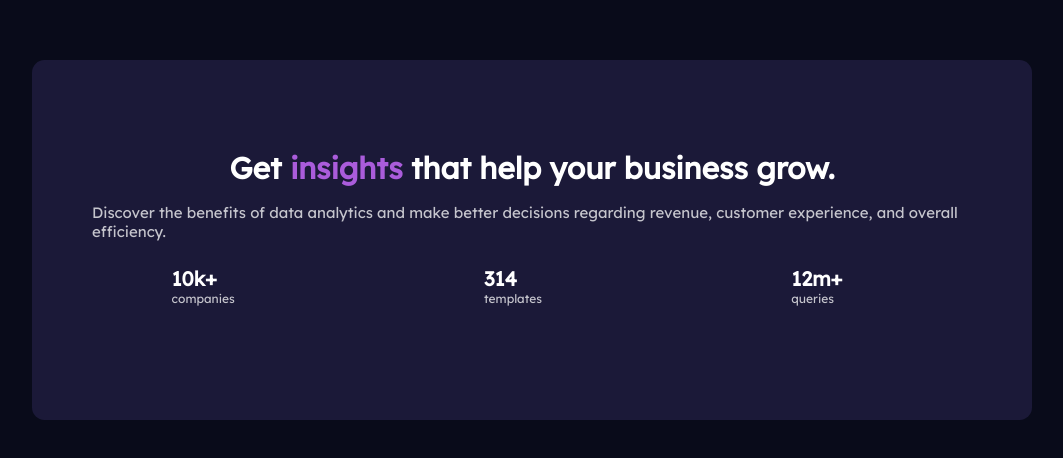
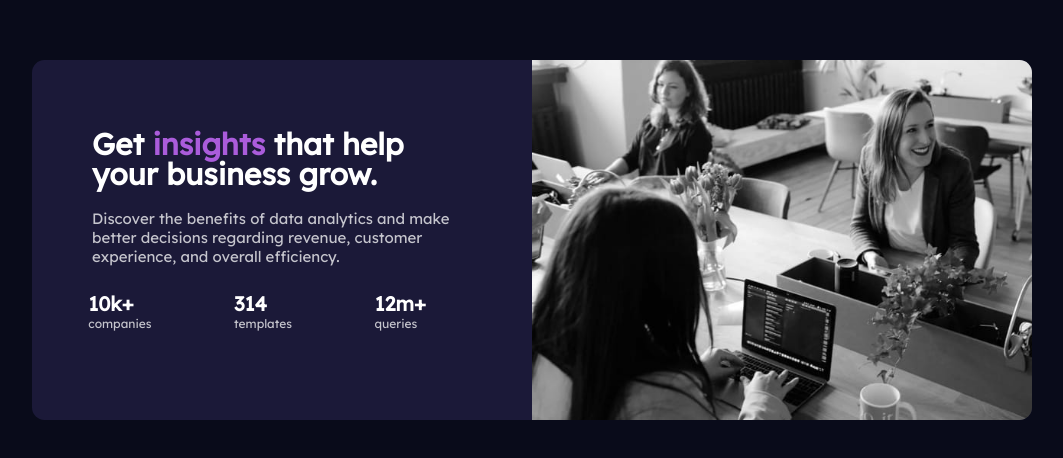
Before and after one commit to rrgmon/frontendmentor-challenge-newbie-1, a plain HTML site: page index.html in a window 1280 px wide. Shown: the part 160-618 px from the top of the page, without its empty margins (108-1171 px from the left). Drawn offline with nearby package versions, Linux system fonts and the light colour scheme; files that its build step writes are made by us from their sources; the site is published under a folder, as on GitHub Pages, so addresses that start at the root find nothing.

Commit message:
updated readme.md

```diff
--- a/index.html
+++ b/index.html
@@ -32,7 +32,7 @@
   </head>
   <body>
     <div class="container">
-      <img src="/images/image-header-mobile.jpg" alt="" class="bg-img" />
+      <img src="./images/image-header-mobile.jpg" alt="" class="bg-img" />
       <div class="text--container">
         <div class="text--div">
           <h2>Get <span>insights </span> that help your business grow.</h2>
--- a/styles.scss
+++ b/styles.scss
@@ -40,7 +40,6 @@ img {
     color: hsla(0, 0%, 100%, 0.75);
   }
   .text--div {
-    // background-color: turquoise;
     display: flex;
     flex-direction: column;
     justify-content: space-around;
@@ -63,7 +62,6 @@ img {
   }
 
   .stats--div {
-    // background-color: violet;
     list-style: none;
     display: flex;
     flex-direction: column;
```
Also changed, not shown: images/screenshot.png (added), 1 other file.
